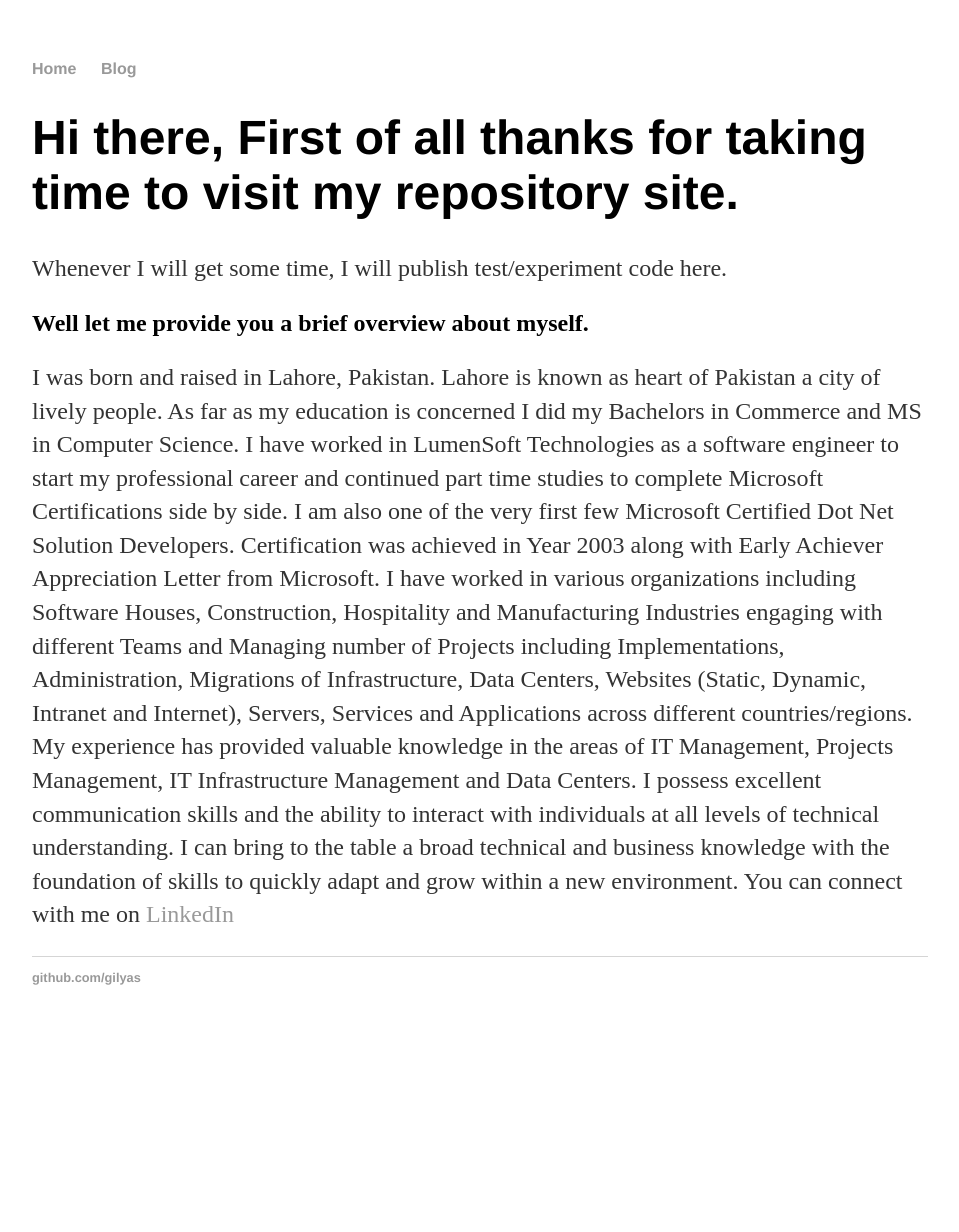
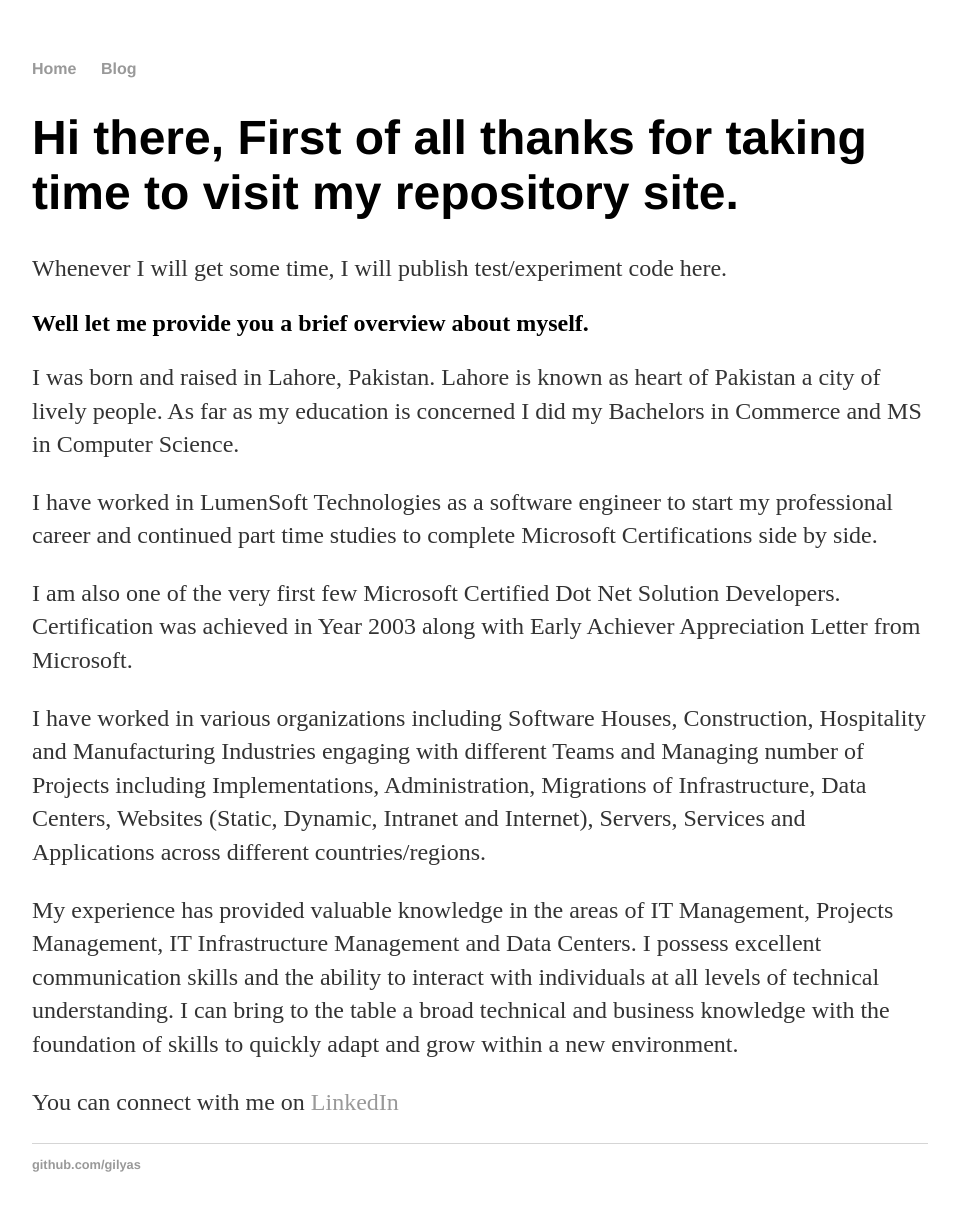
Before and after one commit to gilyas/Experiment, a Jekyll site: the page built from index.html, in a window 1280 px wide. Shown: the whole page, without its empty margins (160-1119 px from the left). Built offline with Jekyll 4.4.1, drawn with Linux system fonts in a browser that asks for light colours; before the commit the page ends 1045 px from its top, so only the background shows below that.

```diff
--- a/index.html
+++ b/index.html
@@ -9,16 +9,16 @@ title: My Public Repository Site
 
 	<h2>Well let me provide you a brief overview about myself.</h2>
 
-<p>I was born and raised in Lahore, Pakistan. Lahore is known as heart of Pakistan a city of lively people. As far as my education is concerned I did my Bachelors in Commerce and MS in Computer Science.
+<p>I was born and raised in Lahore, Pakistan. Lahore is known as heart of Pakistan a city of lively people. As far as my education is concerned I did my Bachelors in Commerce and MS in Computer Science.</p>
 
-I have worked in LumenSoft Technologies as a software engineer to start my professional career and continued part time studies to complete Microsoft Certifications side by side.
+<p>I have worked in LumenSoft Technologies as a software engineer to start my professional career and continued part time studies to complete Microsoft Certifications side by side.</p>
 
-I am also one of the very first few Microsoft Certified Dot Net Solution Developers. Certification was achieved in Year 2003 along with Early Achiever Appreciation Letter from Microsoft.
+<p>I am also one of the very first few Microsoft Certified Dot Net Solution Developers. Certification was achieved in Year 2003 along with Early Achiever Appreciation Letter from Microsoft.</p>
 
-I have worked in various organizations including Software Houses, Construction, Hospitality and Manufacturing Industries engaging with different Teams and Managing number of Projects including  Implementations,  Administration, Migrations of Infrastructure,  Data Centers, Websites (Static, Dynamic, Intranet and Internet), Servers, Services and Applications across different countries/regions.
+<p>I have worked in various organizations including Software Houses, Construction, Hospitality and Manufacturing Industries engaging with different Teams and Managing number of Projects including  Implementations,  Administration, Migrations of Infrastructure,  Data Centers, Websites (Static, Dynamic, Intranet and Internet), Servers, Services and Applications across different countries/regions.</p>
 
-My experience has provided valuable knowledge in the areas of IT Management, Projects Management, IT Infrastructure Management and Data Centers. I possess excellent communication skills and the ability to interact with individuals at all levels of technical understanding. I can bring to the table a broad technical and business knowledge with the foundation of skills to quickly adapt and grow within a new environment.
+<p>My experience has provided valuable knowledge in the areas of IT Management, Projects Management, IT Infrastructure Management and Data Centers. I possess excellent communication skills and the ability to interact with individuals at all levels of technical understanding. I can bring to the table a broad technical and business knowledge with the foundation of skills to quickly adapt and grow within a new environment.</p>
 
-	You can connect with me on <a href="https://www.linkedin.com/in/gulzamanilyas">LinkedIn</a></p>
+	<p>You can connect with me on <a href="https://www.linkedin.com/in/gulzamanilyas">LinkedIn</a></p>
 
 </div><!-- /.blurb -->
```
